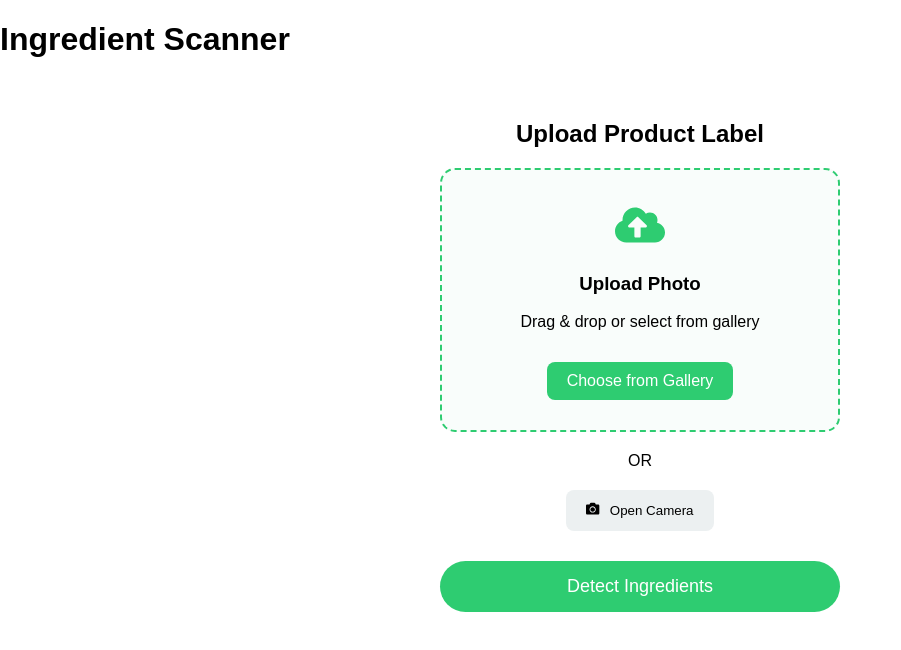
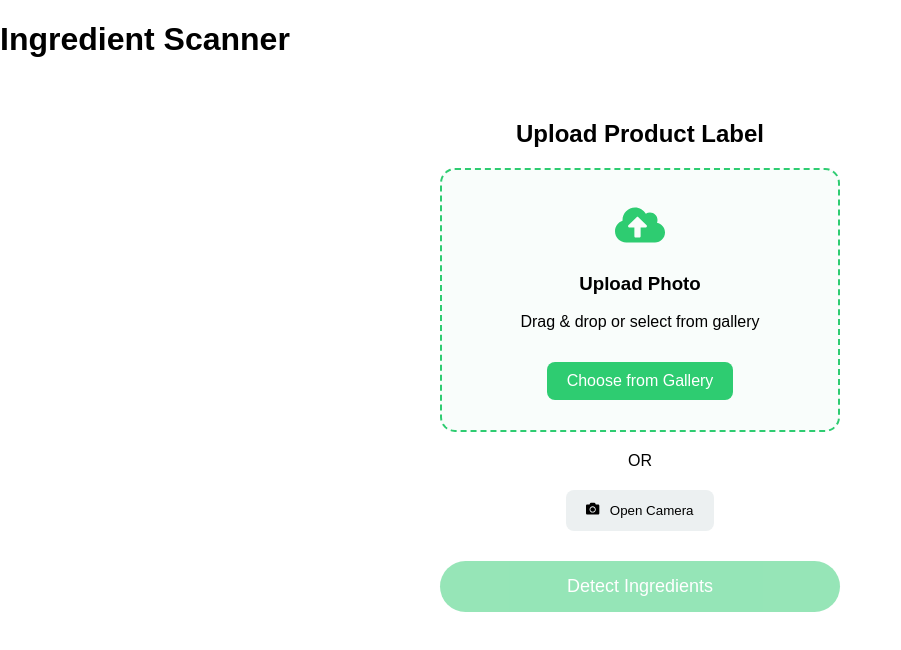
Before and after one commit to archanaram372-sh/WhatIContain, a React app in the folder frontend/: page / in a window 1280 px wide. Shown: the top 650 px of the page, without its empty margins (0-901 px from the left). Built offline with nearby package versions, Linux system fonts and the light colour scheme; the HTML template or start-up script is replaced by a standard one.

Commit message:
Add image preview and conditional enable for detect button

```diff
--- a/frontend/src/pages/ScanPage.jsx
+++ b/frontend/src/pages/ScanPage.jsx
@@ -3,9 +3,12 @@ import { FaCloudUploadAlt, FaCamera } from "react-icons/fa"
 
 function ScanPage() {
   const [selectedFile, setSelectedFile] = useState(null)
+  const [preview, setPreview] = useState(null)
 
   const handleFileChange = (e) => {
-    setSelectedFile(e.target.files[0])
+    const file = e.target.files[0]
+    setSelectedFile(file)
+    setPreview(URL.createObjectURL(file))
   }
 
   return (
@@ -25,6 +28,14 @@ function ScanPage() {
             onChange={handleFileChange}
           />
         </label>
+
+        {preview && (
+          <img
+            src={preview}
+            alt="preview"
+            style={{ marginTop: "15px", width: "100%", borderRadius: "10px" }}
+          />
+        )}
       </div>
 
       <p style={{ margin: "20px 0" }}>OR</p>
@@ -34,7 +45,14 @@ function ScanPage() {
         Open Camera
       </button>
 
-      <button style={styles.detectButton}>
+      <button
+        style={{
+          ...styles.detectButton,
+          opacity: selectedFile ? 1 : 0.5,
+          cursor: selectedFile ? "pointer" : "not-allowed"
+        }}
+        disabled={!selectedFile}
+      >
         Detect Ingredients
       </button>
     </div>
@@ -81,8 +99,7 @@ const styles = {
     border: "none",
     backgroundColor: "#2ecc71",
     color: "white",
-    fontSize: "18px",
-    cursor: "pointer"
+    fontSize: "18px"
   }
 }
 
```
